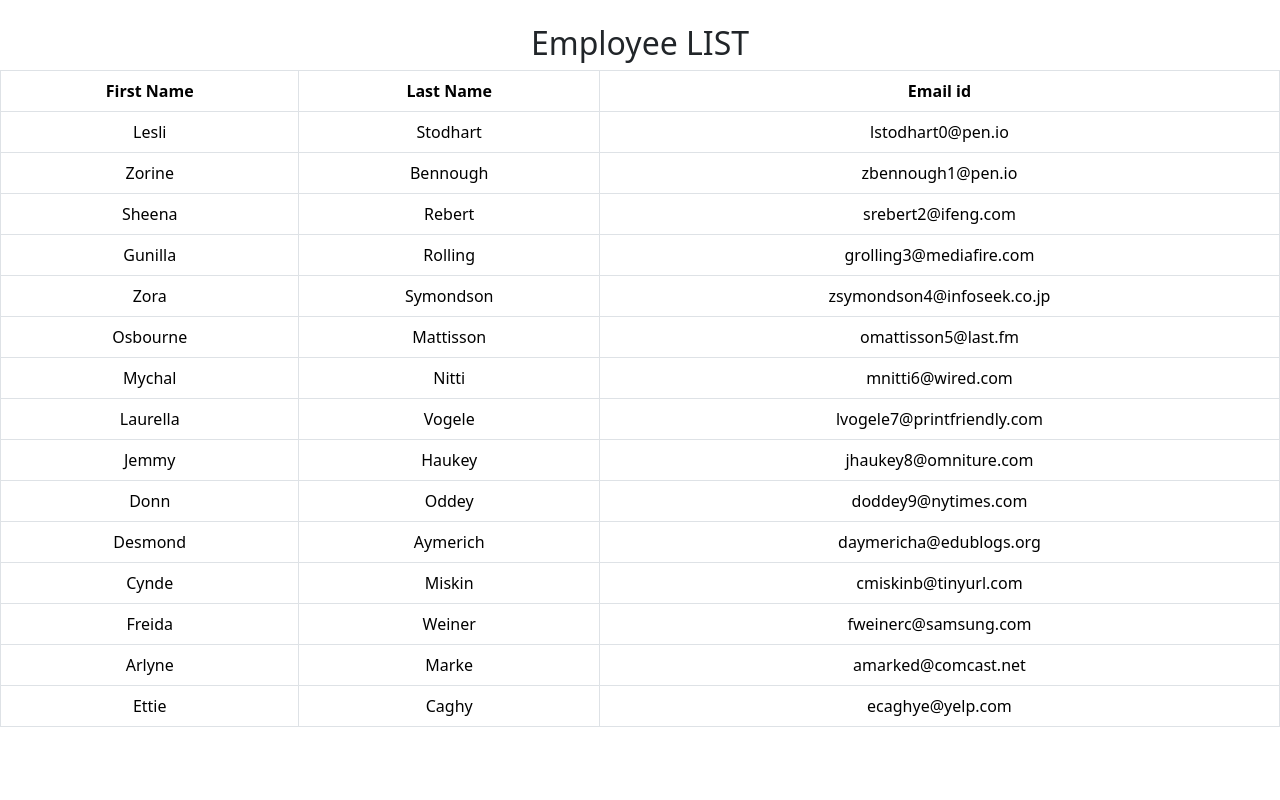
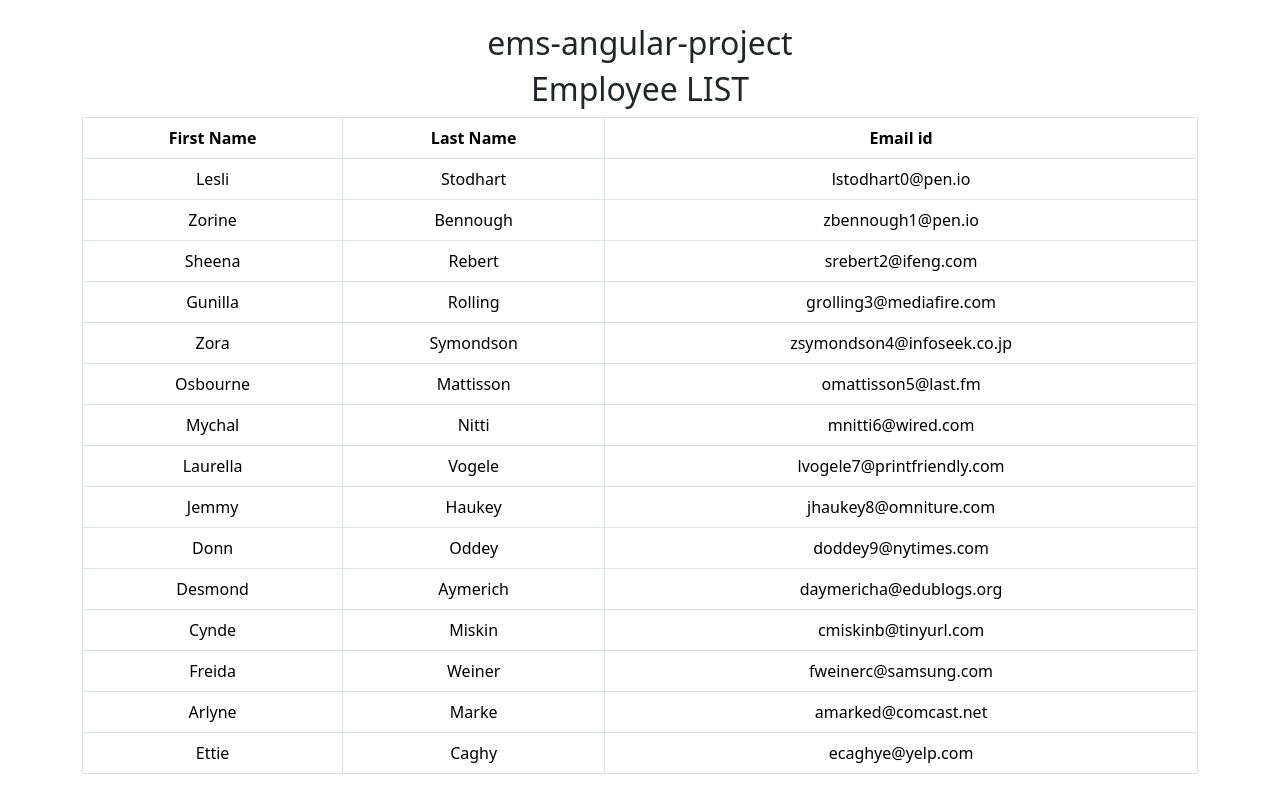
Before and after one commit to JasserBA/ems-angular-project, an Angular app: page / in a window 1280 px wide. Built offline with nearby package versions, Linux system fonts and the light colour scheme.

Commit message:
added HttpClientModule in app.module.ts

```diff
--- a/src/app/app.component.html
+++ b/src/app/app.component.html
@@ -1,4 +1,6 @@
 <div class="my-4 text-center">
-
-  <app-employee-list></app-employee-list>
+  <h2>{{title}}</h2>
+  <div class="container">
+    <app-employee-list></app-employee-list>
+  </div>
 </div>
--- a/src/app/app.module.ts
+++ b/src/app/app.module.ts
@@ -1,6 +1,7 @@
 import { NgModule } from '@angular/core';
 import { BrowserModule } from '@angular/platform-browser';
 
+import { HttpClientModule } from "@angular/common/http"
 import { AppRoutingModule } from './app-routing.module';
 import { AppComponent } from './app.component';
 import { EmployeeListComponent } from './pages/employee-list/employee-list.component';
@@ -12,7 +13,8 @@ import { EmployeeListComponent } from './pages/employee-list/employee-list.compo
   ],
   imports: [
     BrowserModule,
-    AppRoutingModule
+    AppRoutingModule,
+    HttpClientModule
   ],
   providers: [],
   bootstrap: [AppComponent]
```
Also changed, not shown: src/app/service/employee.service.ts (added, +9 -0 lines), 1 other file (tests, documents, lock files or other folders).
